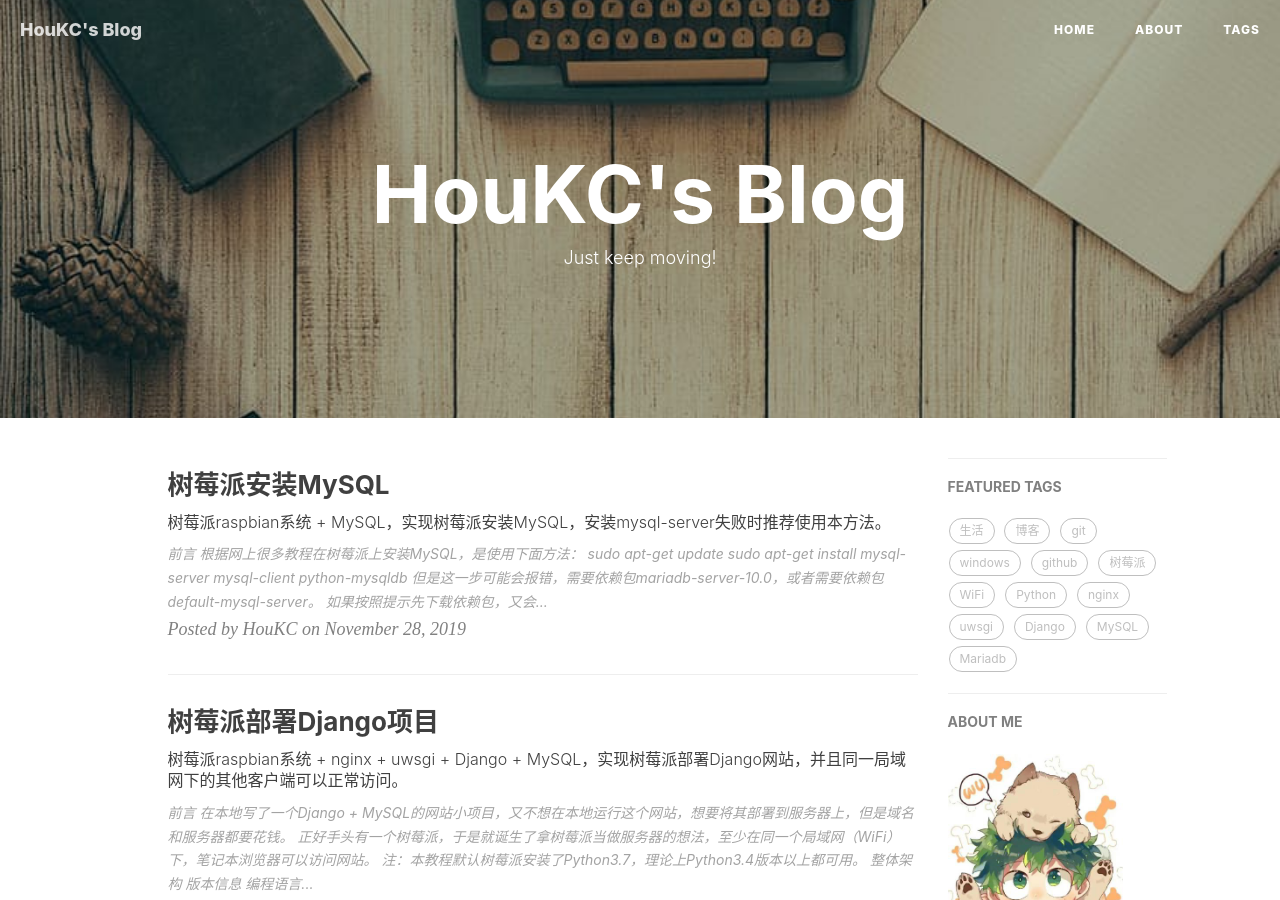
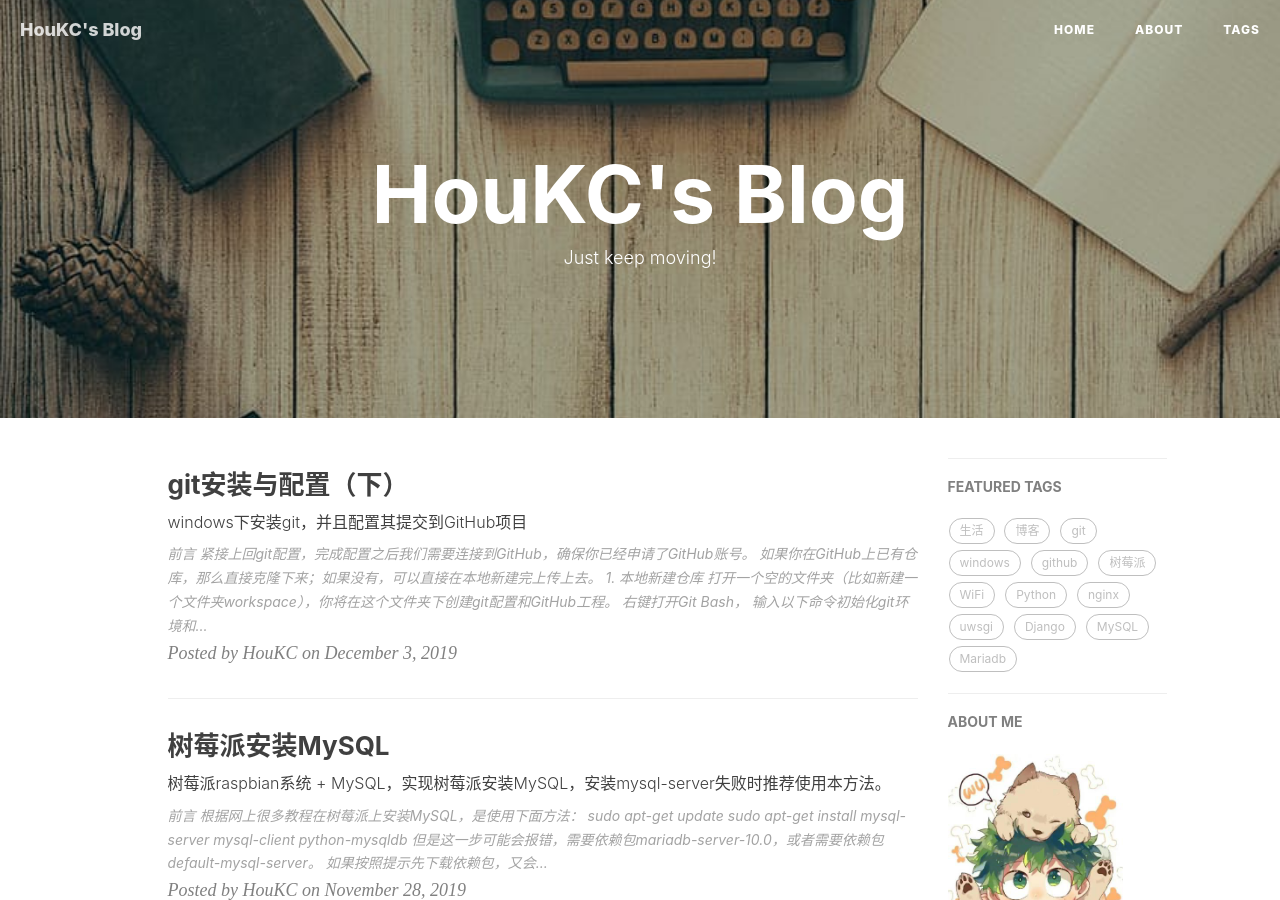
Before and after one commit to HouKC/houkc.github.io, a Jekyll site: the page built from index.html, in a window 1280 px wide and 900 px high. Built offline with Jekyll 4.4.1, drawn with Linux system fonts in a browser that asks for light colours; nearby versions of some CDN libraries; the list of posts is cut into pages by our own code; comment, search, counter and statistics services are not loaded.

Commit message:
create 2019-12-03-gitCommand.md

````diff
--- a/_posts/2019-11-20-gitInstall&Config.md
+++ b/_posts/2019-11-20-gitInstall&Config.md
@@ -13,7 +13,6 @@ tags:
 ---
 
 ## 前言
-
 
 在搭建了博客之后，发现用GitHub桌面版来提交代码十分慢，不如直接命令行来得快~所以直接上git。
 
@@ -42,7 +41,7 @@ tags:
 
 安装完成可以在开始菜单-所有程序-Git文件夹下看到三个程序：Git Bash，Git CMD，Git GUI。
 
-Bash风格是Linux，CMD就是windows命令行，GUI是界面不推荐使用。在windows下操作Git比较推荐用CMD，当然也可以直接打开命令行操作git。
+Bash风格是Linux，CMD就是windows命令行，GUI是界面不推荐使用。在windows下操作Git比较推荐用CMD和BASH，当然也可以直接打开命令行操作git。
 
 打开CMD，输入以下命令，即可查看配置
 ```
--- /dev/null
+++ b/_posts/2019-12-03-gitCommand.md
@@ -0,0 +1,30 @@
+---
+layout:     post
+title:      git安装与配置（下）
+subtitle:   windows下安装git，并且配置其提交到GitHub项目
+date:       2019-12-03
+author:     HouKC
+header-img: img/post-bg-coffee.jpeg
+catalog:    true
+tags:
+    - git
+    - windows
+    - github
+---
+
+## 前言
+
+紧接上回git配置，完成配置之后我们需要连接到GitHub，确保你已经申请了GitHub账号。
+
+如果你在GitHub上已有仓库，那么直接克隆下来；如果没有，可以直接在本地新建完上传上去。
+
+#### 1. 本地新建仓库
+打开一个空的文件夹（比如新建一个文件夹workspace），你将在这个文件夹下创建git配置和GitHub工程。
+
+右键打开Git Bash， 输入以下命令初始化git环境和创建工程：
+```
+git init project_name       # project_name就是你要创建的工程名，或者说仓库名
+```
+
+#### 2. 克隆远程仓库
+打开一个空的文件夹（比如新建一个文件夹workspace），
````
